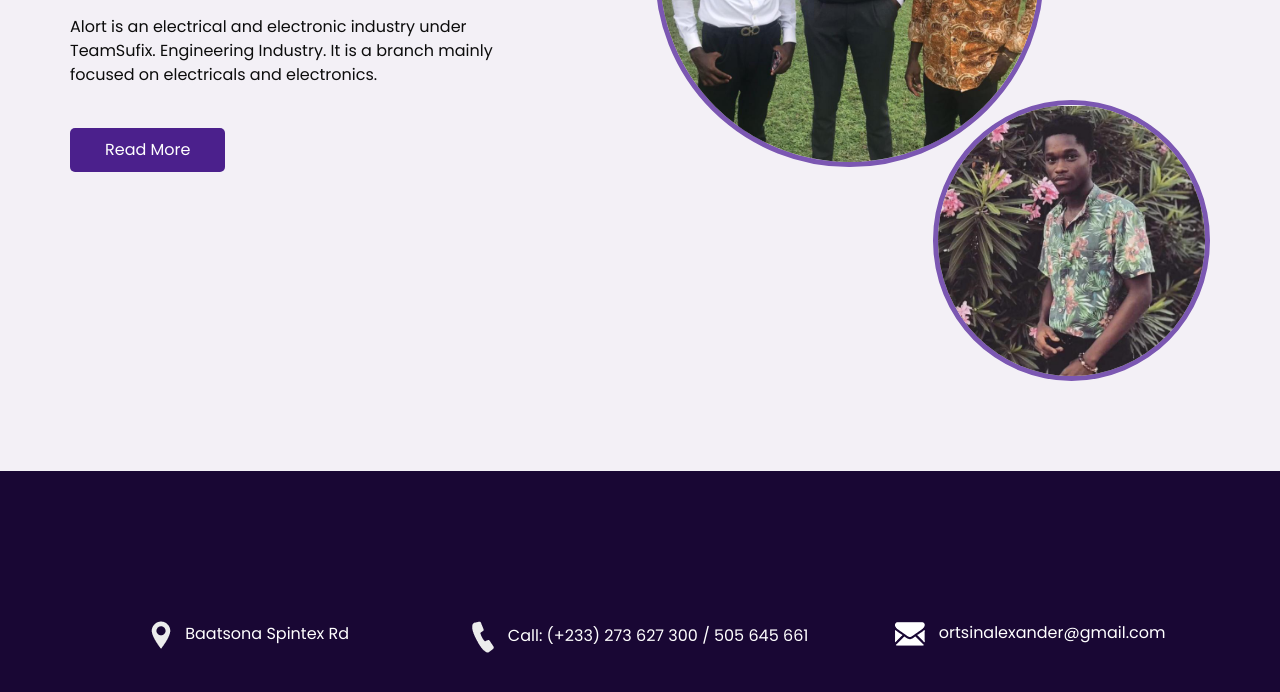
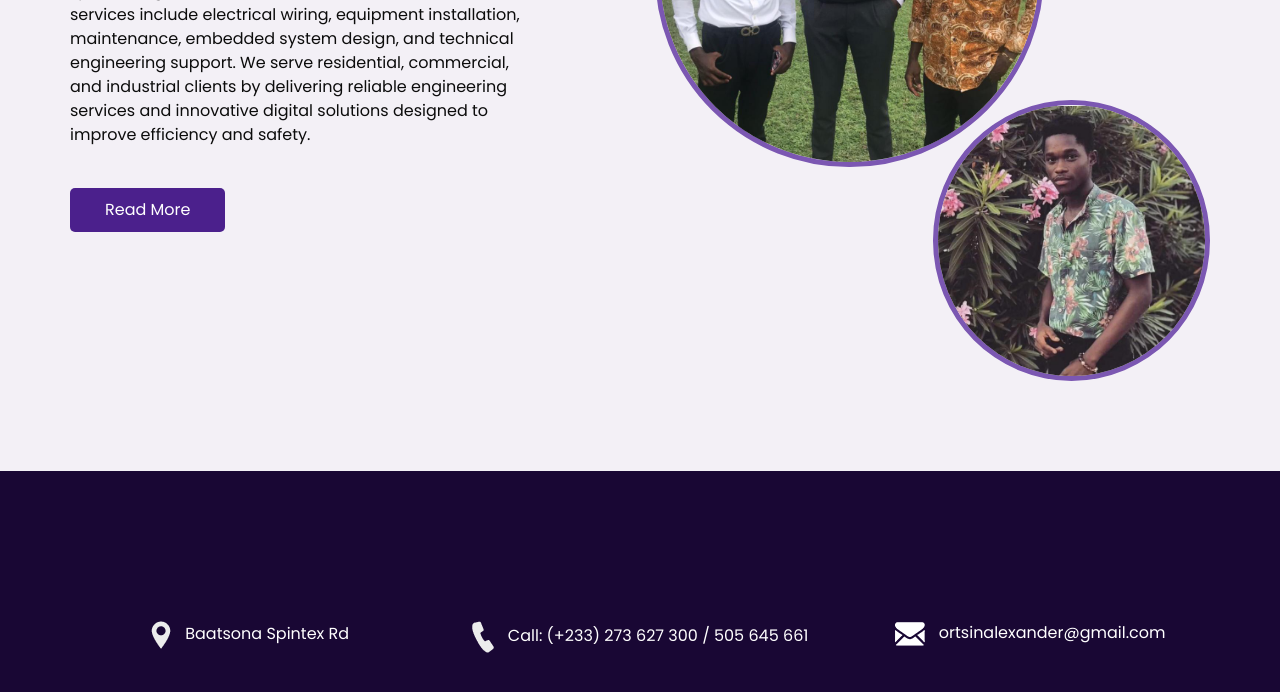
Before and after one commit to Optimisticjop/alort.github.io, a plain HTML site: page about.html in a window 1280 px wide. Shown: the part 384-1076 px from the top of the page. Drawn offline with nearby package versions, Linux system fonts and the light colour scheme.

Commit message:
Update about.html

```diff
--- a/about.html
+++ b/about.html
@@ -88,9 +88,11 @@
               </h2>
               <img src="images/plug.png" alt="">
             </div>
-            <p>
-              Alort is an electrical and electronic industry under TeamSufix. Engineering Industry. It is a branch mainly focused on electricals and electronics.
-            </p>
+<p>
+TeamSufix Alort Industry is an engineering service provider specializing in electrical and electronic solutions. Our services include electrical wiring, equipment installation, maintenance, embedded system design, and technical engineering support.
+
+We serve residential, commercial, and industrial clients by delivering reliable engineering services and innovative digital solutions designed to improve efficiency and safety.
+</p>
             <a href="##">
               Read More
             </a>
```
